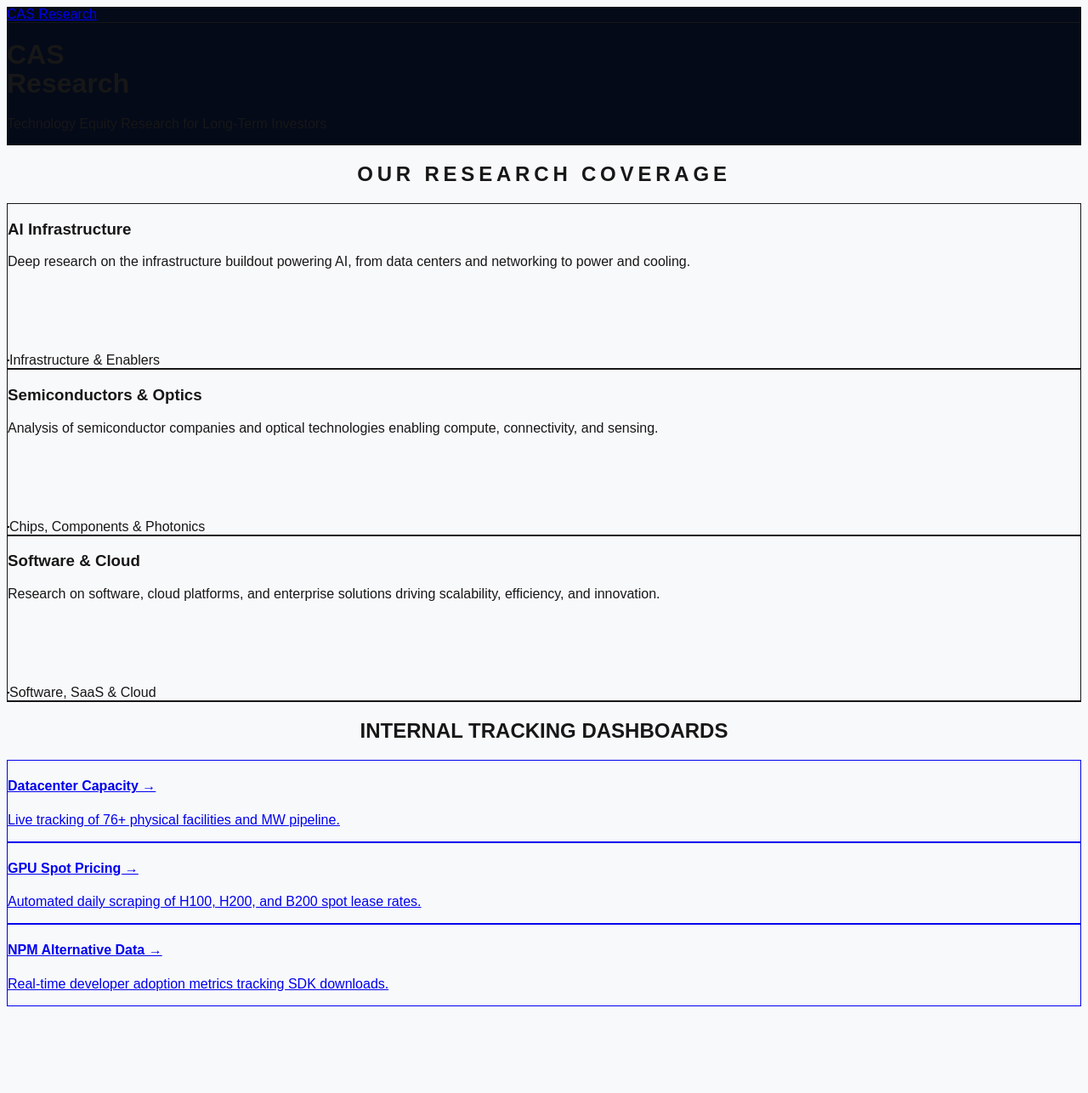
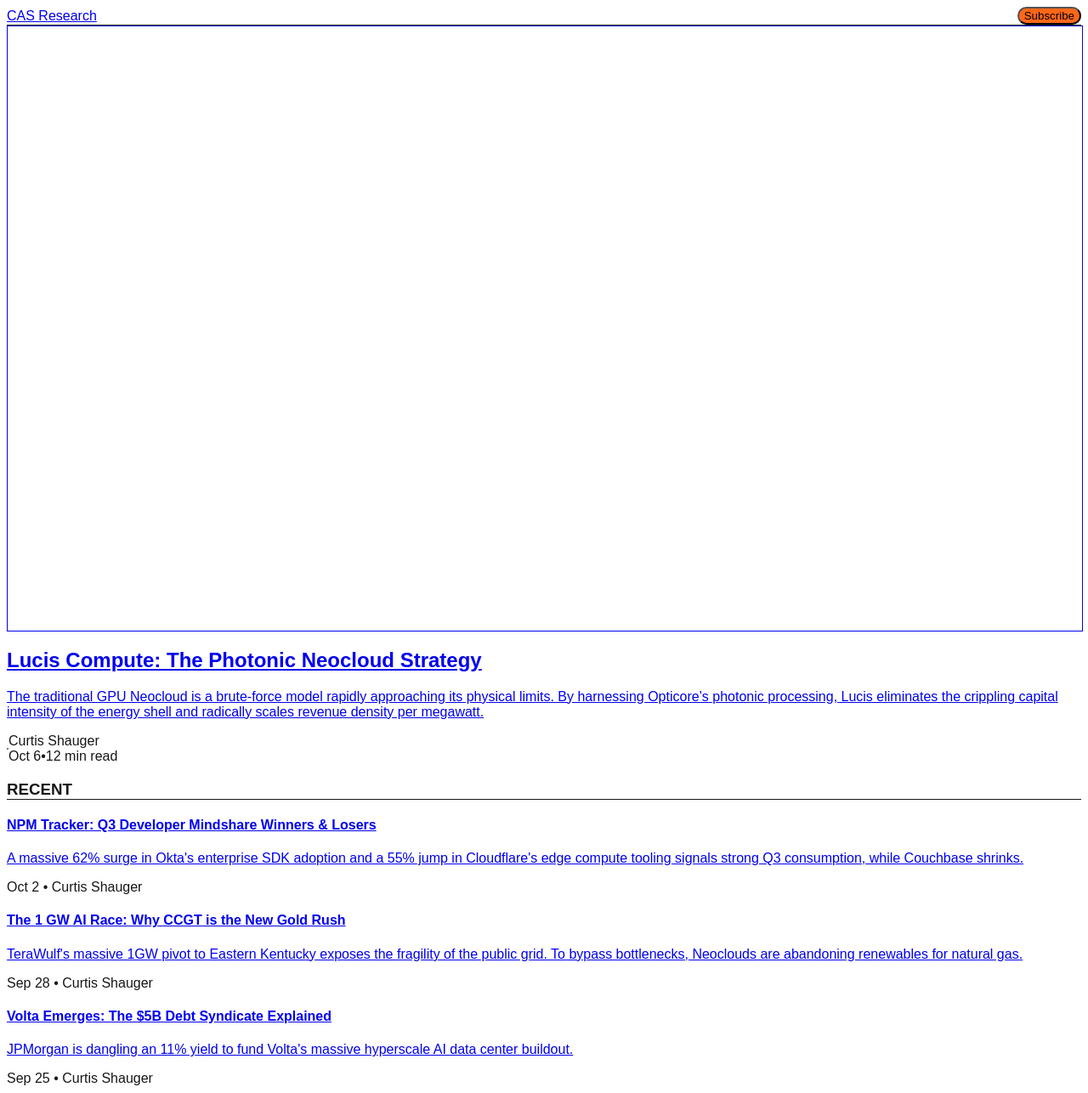
Before and after one commit to cshauger/ai-datacenters, a Next.js app: page / in a window 1280 px wide. Shown: the whole page at 85% size. Before the commit the page ends 1184 px from the top, so only its background shows below. Built offline with nearby package versions, Linux system fonts and the light colour scheme.

Commit message:
style: Completely pivot layout to match exact Substack/SemiAnalysis magazine aesthetic

```diff
--- a/src/app/layout.tsx
+++ b/src/app/layout.tsx
@@ -14,8 +14,8 @@ const geistMono = Geist_Mono({
 });
 
 export const metadata: Metadata = {
-  title: "CAS Research | Technology Equity Research",
-  description: "Technology Equity Research for Long-Term Investors",
+  title: "CAS Research",
+  description: "Technology Equity Research",
 };
 
 export default function RootLayout({
@@ -24,23 +24,25 @@ export default function RootLayout({
   children: React.ReactNode;
 }>) {
   return (
-    <html
-      lang="en"
-      className={`${geistSans.variable} ${geistMono.variable} h-full antialiased`}
-    >
-      <body className="min-h-full flex flex-col bg-[#F8F9FA]">
-        <header className="bg-[#040A18] border-b border-gray-800 sticky top-0 z-50">
-          <div className="max-w-7xl mx-auto px-4 sm:px-6 lg:px-8 h-16 flex items-center justify-between">
-            <Link href="/" className="flex items-center cursor-pointer">
-              <span className="font-semibold text-2xl tracking-tight text-white hover:text-gray-300 transition-colors">CAS Research</span>
-            </Link>
-            <nav className="hidden md:flex space-x-8">
-              <Link href="/" className="text-white font-medium text-sm border-b-2 border-blue-600 py-5">Home</Link>
-              <Link href="/blog" className="text-gray-300 hover:text-white font-medium text-sm py-5 transition-colors">Research</Link>
-              <Link href="/datacenters" className="text-gray-300 hover:text-white font-medium text-sm py-5 transition-colors">Insights</Link>
-              <Link href="/about" className="text-gray-300 hover:text-white font-medium text-sm py-5 transition-colors">About</Link>
-              <Link href="/contact" className="text-gray-300 hover:text-white font-medium text-sm py-5 transition-colors">Contact</Link>
-            </nav>
+    <html lang="en" className={`${geistSans.variable} ${geistMono.variable} antialiased`}>
+      <body className="min-h-screen flex flex-col bg-white text-black font-sans">
+        <header className="border-b border-gray-100">
+          <div className="max-w-6xl mx-auto px-4 h-16 flex items-center justify-between">
+            <div className="flex items-center space-x-6">
+              <Link href="/" className="font-bold text-2xl tracking-tight text-gray-900">
+                CAS Research
+              </Link>
+              <nav className="hidden md:flex space-x-6 pl-6 border-l border-gray-200">
+                <Link href="/" className="text-gray-600 hover:text-black font-medium text-sm">Home</Link>
+                <Link href="/datacenters" className="text-gray-600 hover:text-black font-medium text-sm">DC Tracker</Link>
+                <Link href="/gpu" className="text-gray-600 hover:text-black font-medium text-sm">GPU Pricing</Link>
+                <Link href="/npm" className="text-gray-600 hover:text-black font-medium text-sm">NPM Data</Link>
+              </nav>
+            </div>
+            <div className="flex items-center space-x-4">
+              <Link href="/login" className="hidden sm:block text-sm font-medium text-gray-600 hover:text-black">Sign in</Link>
+              <button className="bg-[#FF6719] text-white px-4 py-2 rounded-full text-sm font-bold hover:bg-[#e55c16] transition-colors">Subscribe</button>
+            </div>
           </div>
         </header>
         {children}
--- a/src/app/page.tsx
+++ b/src/app/page.tsx
@@ -2,110 +2,82 @@ import Link from 'next/link';
 
 export default function Home() {
   return (
-    <div className="min-h-screen bg-white font-sans text-gray-900 flex-1 w-full">
+    <main className="max-w-6xl mx-auto px-4 py-12 flex-1 w-full font-sans">
 
-      {/* HERO SECTION */}
-      <div className="bg-[#040A18] text-white relative overflow-hidden">
-        {/* Faint blue gradient to mimic the background lighting */}
-        <div className="absolute inset-0 opacity-40 bg-[radial-gradient(ellipse_at_right,_var(--tw-gradient-stops))] from-blue-900 via-[#040A18] to-[#040A18]"></div>
-
-        <div className="max-w-7xl mx-auto px-4 sm:px-6 lg:px-8 py-24 lg:py-32 relative z-10">
-          <div className="max-w-3xl">
-            <h1 className="text-6xl lg:text-[5.5rem] font-bold tracking-tight mb-2 leading-[1.05]">
-              CAS<br />Research
-            </h1>
-            <div className="w-24 h-1 bg-blue-600 mb-8 mt-4"></div>
-            <p className="text-xl lg:text-2xl text-gray-300 font-medium tracking-wide">
-              Technology Equity Research for Long-Term Investors
+      <div className="grid grid-cols-1 lg:grid-cols-3 gap-12">
+        {/* LEFT: Featured Post (2/3 width) */}
+        <div className="lg:col-span-2">
+          <Link href="/blog" className="block group">
+            <div className="w-full aspect-[16/9] bg-gray-100 rounded-md mb-6 overflow-hidden flex items-center justify-center border border-gray-200">
+              {/* Placeholder for Substack-style featured image */}
+              <div className="w-16 h-16 opacity-20">
+                <svg viewBox="0 0 24 24" fill="none" stroke="currentColor"><path strokeLinecap="round" strokeLinejoin="round" strokeWidth="2" d="M4 16l4.586-4.586a2 2 0 012.828 0L16 16m-2-2l1.586-1.586a2 2 0 012.828 0L20 14m-6-6h.01M6 20h12a2 2 0 002-2V6a2 2 0 00-2-2H6a2 2 0 00-2 2v12a2 2 0 002 2z"></path></svg>
+              </div>
+            </div>
+            <h2 className="text-4xl font-extrabold text-gray-900 leading-tight mb-3 group-hover:underline decoration-2 underline-offset-4">
+              Lucis Compute: The Photonic Neocloud Strategy
+            </h2>
+            <p className="text-xl text-gray-600 mb-6 leading-relaxed">
+              The traditional GPU Neocloud is a brute-force model rapidly approaching its physical limits. By harnessing Opticore’s photonic processing, Lucis eliminates the crippling capital intensity of the energy shell and radically scales revenue density per megawatt.
             </p>
-          </div>
-        </div>
-      </div>
-
-      <main className="max-w-7xl mx-auto px-4 sm:px-6 lg:px-8 py-16">
-
-        {/* SECTION: OUR RESEARCH COVERAGE */}
-        <div className="flex items-center justify-center mb-12 mt-4">
-          <div className="h-px bg-gray-200 flex-1 max-w-[200px]"></div>
-          <h2 className="text-sm font-bold tracking-[0.2em] text-gray-800 uppercase px-6">Our Research Coverage</h2>
-          <div className="h-px bg-gray-200 flex-1 max-w-[200px]"></div>
-        </div>
-
-        <div className="grid grid-cols-1 md:grid-cols-3 gap-6 mb-16">
-          {/* Card 1 */}
-          <div className="border border-gray-200 p-8 rounded-xl bg-white hover:shadow-lg transition-shadow">
-            <h3 className="text-2xl font-bold text-gray-900 mb-4">AI Infrastructure</h3>
-            <p className="text-gray-600 leading-relaxed mb-10 min-h-[100px]">
-              Deep research on the infrastructure buildout powering AI, from data centers and networking to power and cooling.
-            </p>
-            <div className="flex items-center text-sm font-semibold text-gray-800">
-              <div className="w-10 h-10 rounded bg-blue-50 text-blue-600 flex items-center justify-center mr-3 border border-blue-100">
-                <svg className="w-5 h-5" fill="none" stroke="currentColor" viewBox="0 0 24 24"><path strokeLinecap="round" strokeLinejoin="round" strokeWidth="2" d="M19 11H5m14 0a2 2 0 012 2v6a2 2 0 01-2 2H5a2 2 0 01-2-2v-6a2 2 0 012-2m14 0V9a2 2 0 00-2-2M5 11V9a2 2 0 002-2m0 0V5a2 2 0 012-2h6a2 2 0 012 2v2M7 7h10"></path></svg>
+          </Link>
+          <div className="flex items-center space-x-3 text-sm text-gray-500">
+            <div className="w-10 h-10 rounded-full bg-gray-200 border border-gray-300"></div>
+            <div>
+              <span className="font-semibold text-gray-900 block">Curtis Shauger</span>
+              <div className="flex items-center space-x-1">
+                <span>Oct 6</span>
+                <span>•</span>
+                <span>12 min read</span>
               </div>
-              Infrastructure & Enablers
-            </div>
-          </div>
-
-          {/* Card 2 */}
-          <div className="border border-gray-200 p-8 rounded-xl bg-white hover:shadow-lg transition-shadow">
-            <h3 className="text-2xl font-bold text-gray-900 mb-4">Semiconductors & Optics</h3>
-            <p className="text-gray-600 leading-relaxed mb-10 min-h-[100px]">
-              Analysis of semiconductor companies and optical technologies enabling compute, connectivity, and sensing.
-            </p>
-            <div className="flex items-center text-sm font-semibold text-gray-800">
-              <div className="w-10 h-10 rounded bg-blue-50 text-blue-600 flex items-center justify-center mr-3 border border-blue-100">
-                <svg className="w-5 h-5" fill="none" stroke="currentColor" viewBox="0 0 24 24"><path strokeLinecap="round" strokeLinejoin="round" strokeWidth="2" d="M9 3v2m6-2v2M9 19v2m6-2v2M5 9H3m2 6H3m18-6h-2m2 6h-2M7 19h10a2 2 0 002-2V7a2 2 0 00-2-2H7a2 2 0 00-2 2v10a2 2 0 002 2zM9 9h6v6H9V9z"></path></svg>
-              </div>
-              Chips, Components & Photonics
-            </div>
-          </div>
-
-          {/* Card 3 */}
-          <div className="border border-gray-200 p-8 rounded-xl bg-white hover:shadow-lg transition-shadow">
-            <h3 className="text-2xl font-bold text-gray-900 mb-4">Software & Cloud</h3>
-            <p className="text-gray-600 leading-relaxed mb-10 min-h-[100px]">
-              Research on software, cloud platforms, and enterprise solutions driving scalability, efficiency, and innovation.
-            </p>
-            <div className="flex items-center text-sm font-semibold text-gray-800">
-              <div className="w-10 h-10 rounded bg-blue-50 text-blue-600 flex items-center justify-center mr-3 border border-blue-100">
-                <svg className="w-5 h-5" fill="none" stroke="currentColor" viewBox="0 0 24 24"><path strokeLinecap="round" strokeLinejoin="round" strokeWidth="2" d="M3 15a4 4 0 004 4h9a5 5 0 10-.1-9.999 5.002 5.002 0 10-9.78 2.096A4.001 4.001 0 003 15z"></path></svg>
-              </div>
-              Software, SaaS & Cloud
             </div>
           </div>
         </div>
 
-        {/* DATA MODELS (Kept at the bottom so you can still access the trackers) */}
-        <div className="mt-20 border-t border-gray-100 pt-16">
-            <div className="flex items-center justify-center mb-10">
-              <h2 className="text-sm font-bold tracking-widest text-gray-400 uppercase">Internal Tracking Dashboards</h2>
-            </div>
+        {/* RIGHT: Recent Posts List (1/3 width) */}
+        <div className="lg:col-span-1 space-y-8">
+          <h3 className="text-xs font-bold uppercase tracking-widest text-gray-400 border-b border-gray-200 pb-3">Recent</h3>
 
-            <div className="grid grid-cols-1 md:grid-cols-3 gap-6">
-              <Link href="/datacenters" className="block group">
-                <div className="p-6 border border-gray-200 rounded-xl hover:border-blue-600 transition-colors bg-gray-50">
-                  <h4 className="font-bold text-gray-900 mb-2 group-hover:text-blue-600">Datacenter Capacity &rarr;</h4>
-                  <p className="text-sm text-gray-500">Live tracking of 76+ physical facilities and MW pipeline.</p>
-                </div>
-              </Link>
+          {/* Article 2 */}
+          <article>
+            <Link href="/blog" className="block group">
+              <h4 className="text-xl font-bold text-gray-900 mb-2 group-hover:underline decoration-2 underline-offset-2 leading-snug">
+                NPM Tracker: Q3 Developer Mindshare Winners & Losers
+              </h4>
+              <p className="text-sm text-gray-600 mb-3 line-clamp-3 leading-relaxed">
+                A massive 62% surge in Okta's enterprise SDK adoption and a 55% jump in Cloudflare's edge compute tooling signals strong Q3 consumption, while Couchbase shrinks.
+              </p>
+            </Link>
+            <div className="text-xs text-gray-500 font-medium">Oct 2 • Curtis Shauger</div>
+          </article>
 
-              <Link href="/gpu" className="block group">
-                <div className="p-6 border border-gray-200 rounded-xl hover:border-blue-600 transition-colors bg-gray-50">
-                  <h4 className="font-bold text-gray-900 mb-2 group-hover:text-blue-600">GPU Spot Pricing &rarr;</h4>
-                  <p className="text-sm text-gray-500">Automated daily scraping of H100, H200, and B200 spot lease rates.</p>
-                </div>
-              </Link>
+          {/* Article 3 */}
+          <article>
+            <Link href="/blog" className="block group">
+              <h4 className="text-xl font-bold text-gray-900 mb-2 group-hover:underline decoration-2 underline-offset-2 leading-snug">
+                The 1 GW AI Race: Why CCGT is the New Gold Rush
+              </h4>
+              <p className="text-sm text-gray-600 mb-3 line-clamp-3 leading-relaxed">
+                TeraWulf's massive 1GW pivot to Eastern Kentucky exposes the fragility of the public grid. To bypass bottlenecks, Neoclouds are abandoning renewables for natural gas.
+              </p>
+            </Link>
+            <div className="text-xs text-gray-500 font-medium">Sep 28 • Curtis Shauger</div>
+          </article>
 
-              <Link href="/npm" className="block group">
-                <div className="p-6 border border-gray-200 rounded-xl hover:border-blue-600 transition-colors bg-gray-50">
-                  <h4 className="font-bold text-gray-900 mb-2 group-hover:text-blue-600">NPM Alternative Data &rarr;</h4>
-                  <p className="text-sm text-gray-500">Real-time developer adoption metrics tracking SDK downloads.</p>
-                </div>
-              </Link>
-            </div>
+          {/* Article 4 */}
+          <article>
+            <Link href="/blog" className="block group">
+              <h4 className="text-xl font-bold text-gray-900 mb-2 group-hover:underline decoration-2 underline-offset-2 leading-snug">
+                Volta Emerges: The $5B Debt Syndicate Explained
+              </h4>
+              <p className="text-sm text-gray-600 mb-3 line-clamp-3 leading-relaxed">
+                JPMorgan is dangling an 11% yield to fund Volta's massive hyperscale AI data center buildout.
+              </p>
+            </Link>
+            <div className="text-xs text-gray-500 font-medium">Sep 25 • Curtis Shauger</div>
+          </article>
         </div>
-
-      </main>
-    </div>
+      </div>
+    </main>
   );
 }
```
